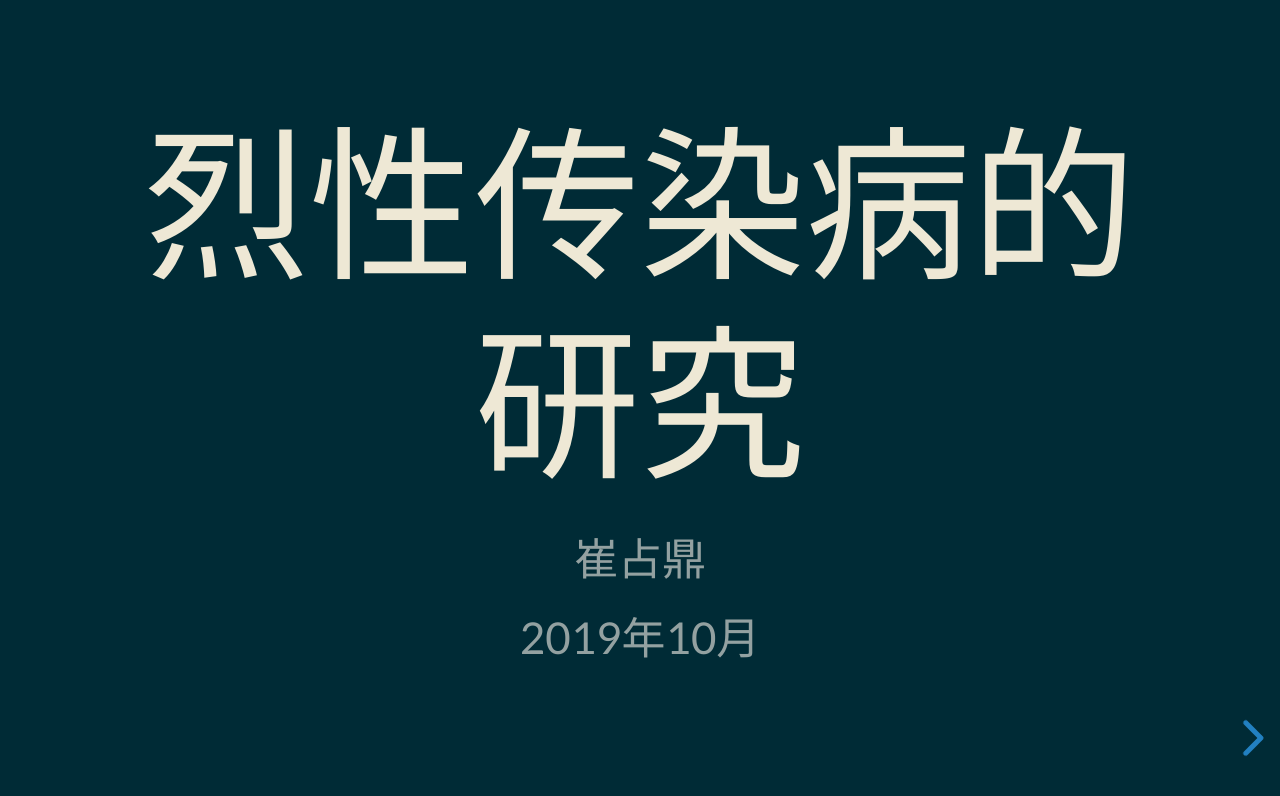
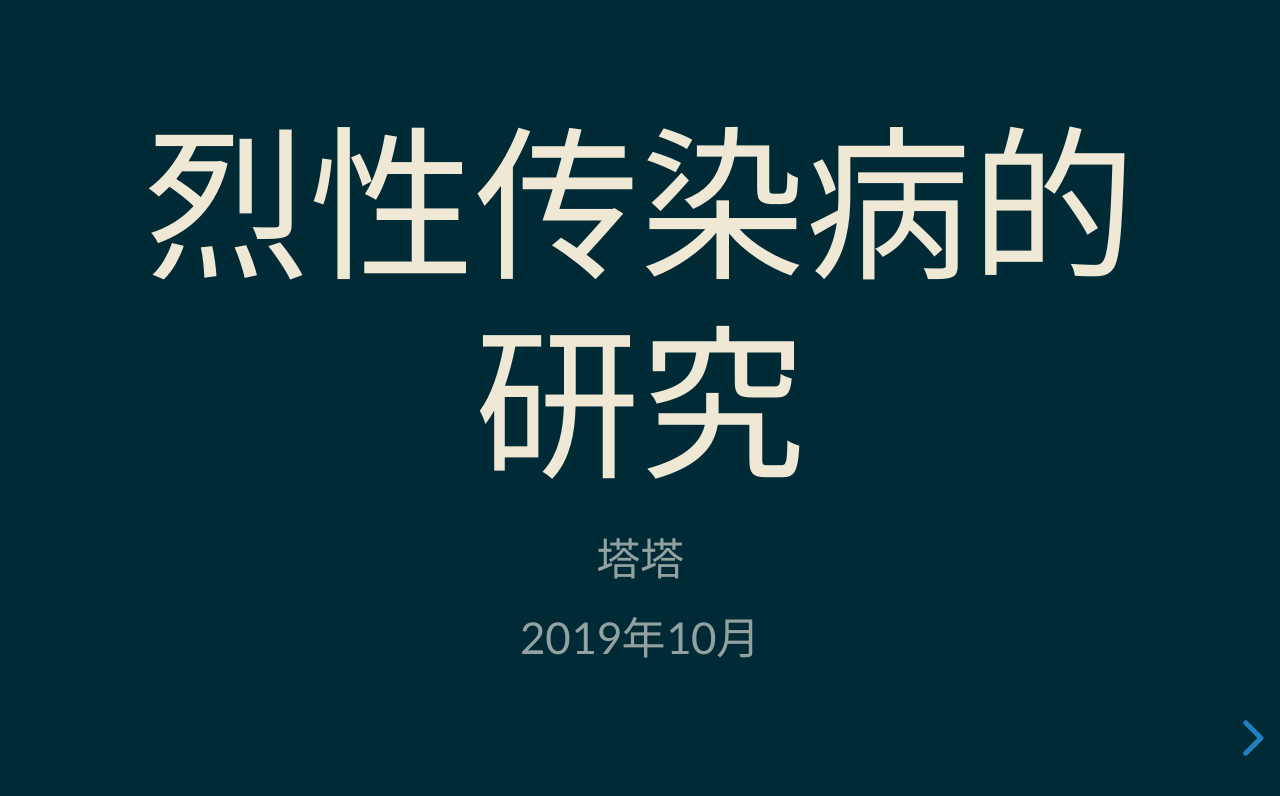
Before and after one commit to tata9898/slide-Zhang, a plain HTML site: page slide.html in a window 1280 px wide. Drawn offline with Linux system fonts and the light colour scheme.

Commit message:
Update slide.html

```diff
--- a/slide.html
+++ b/slide.html
@@ -35,7 +35,7 @@
 
 <section id="title-slide">
   <h1 class="title">烈性传染病的研究</h1>
-  <p class="author">崔占鼎</p>
+  <p class="author">塔塔</p>
   <p class="date">2019年10月</p>
 </section>
 
```
